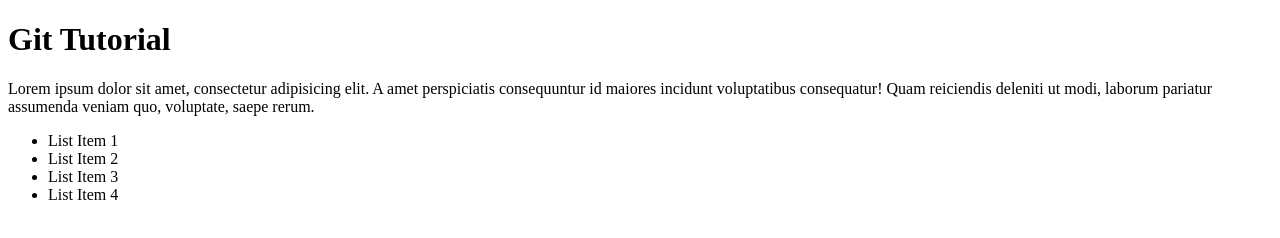
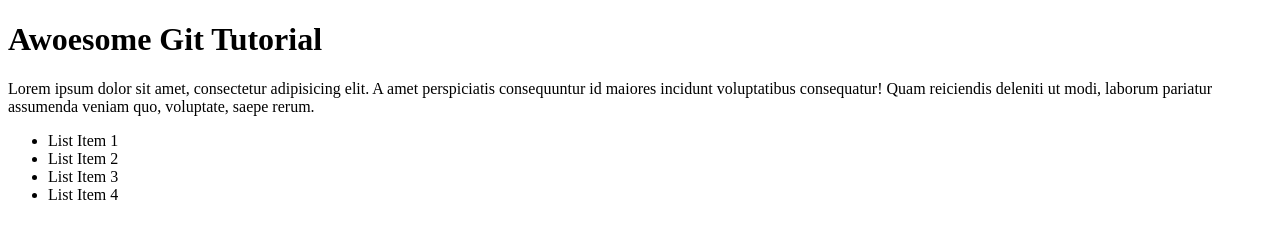
Before and after one commit to AjaX-05/Hello_World_WebDev, a plain HTML site: page index.html in a window 1280 px wide. Drawn offline with Linux system fonts and the light colour scheme.

Commit message:
Edited h1

```diff
--- a/index.html
+++ b/index.html
@@ -6,7 +6,7 @@
     <title>Git Tutorial</title>
   </head>
   <body>
-    <h1>Git Tutorial</h1>
+    <h1>Awoesome Git Tutorial</h1>
     <p>
       Lorem ipsum dolor sit amet, consectetur adipisicing elit. A amet
       perspiciatis consequuntur id maiores incidunt voluptatibus consequatur!
```
